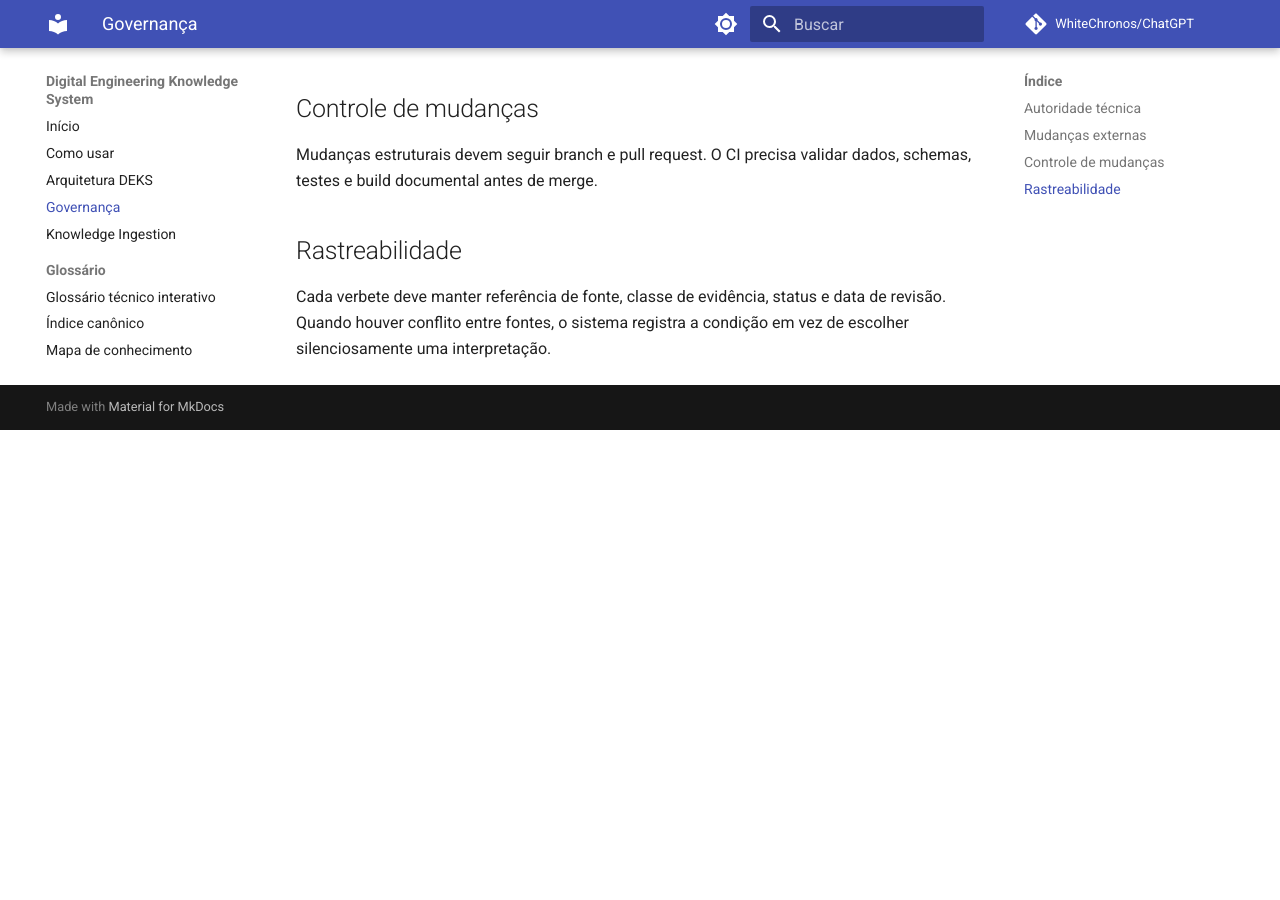
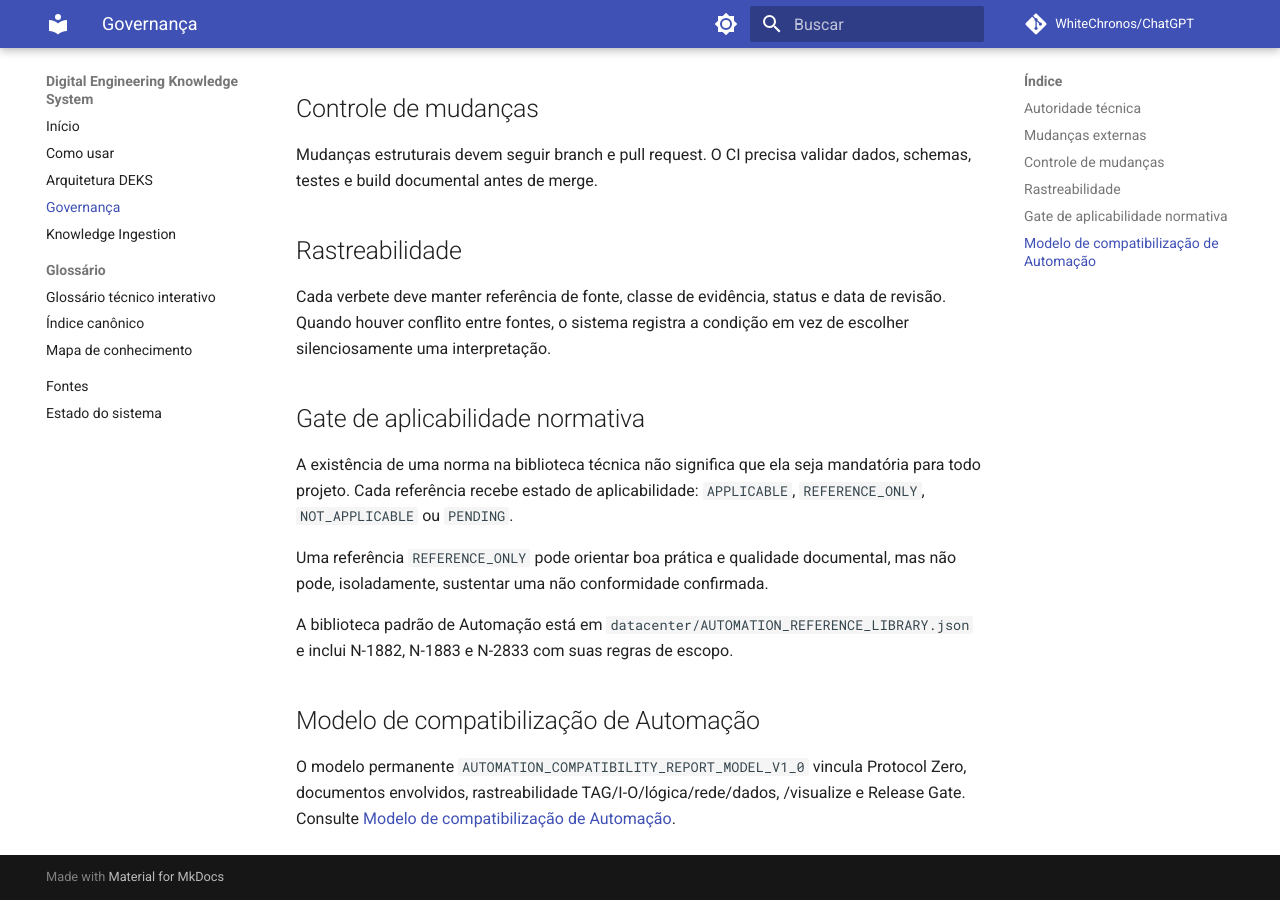
Before and after one commit to WhiteChronos/ChatGPT, an MkDocs documentation site: the page built from docs/governance.md, in a window 1280 px wide and 900 px high, scrolled down 732 px. Built offline with MkDocs 1.6.1 and Material for MkDocs 9.7.7, drawn with Linux system fonts in a browser that asks for light colours; comment, search, counter and statistics services are not loaded; before the commit the page ends 1162 px from its top, so only the background shows below that.

Commit message:
Document normative applicability and Automation compatibility model

```diff
--- a/docs/governance.md
+++ b/docs/governance.md
@@ -36,3 +36,15 @@
 ## Rastreabilidade
 
 Cada verbete deve manter referência de fonte, classe de evidência, status e data de revisão. Quando houver conflito entre fontes, o sistema registra a condição em vez de escolher silenciosamente uma interpretação.
+
+## Gate de aplicabilidade normativa
+
+A existência de uma norma na biblioteca técnica não significa que ela seja mandatória para todo projeto. Cada referência recebe estado de aplicabilidade: `APPLICABLE`, `REFERENCE_ONLY`, `NOT_APPLICABLE` ou `PENDING`.
+
+Uma referência `REFERENCE_ONLY` pode orientar boa prática e qualidade documental, mas não pode, isoladamente, sustentar uma não conformidade confirmada.
+
+A biblioteca padrão de Automação está em `datacenter/AUTOMATION_REFERENCE_LIBRARY.json` e inclui N-1882, N-1883 e N-2833 com suas regras de escopo.
+
+## Modelo de compatibilização de Automação
+
+O modelo permanente `AUTOMATION_COMPATIBILITY_REPORT_MODEL_V1_0` vincula Protocol Zero, documentos envolvidos, rastreabilidade TAG/I-O/lógica/rede/dados, /visualize e Release Gate. Consulte [Modelo de compatibilização de Automação](automation-compatibility-model.md).
```
